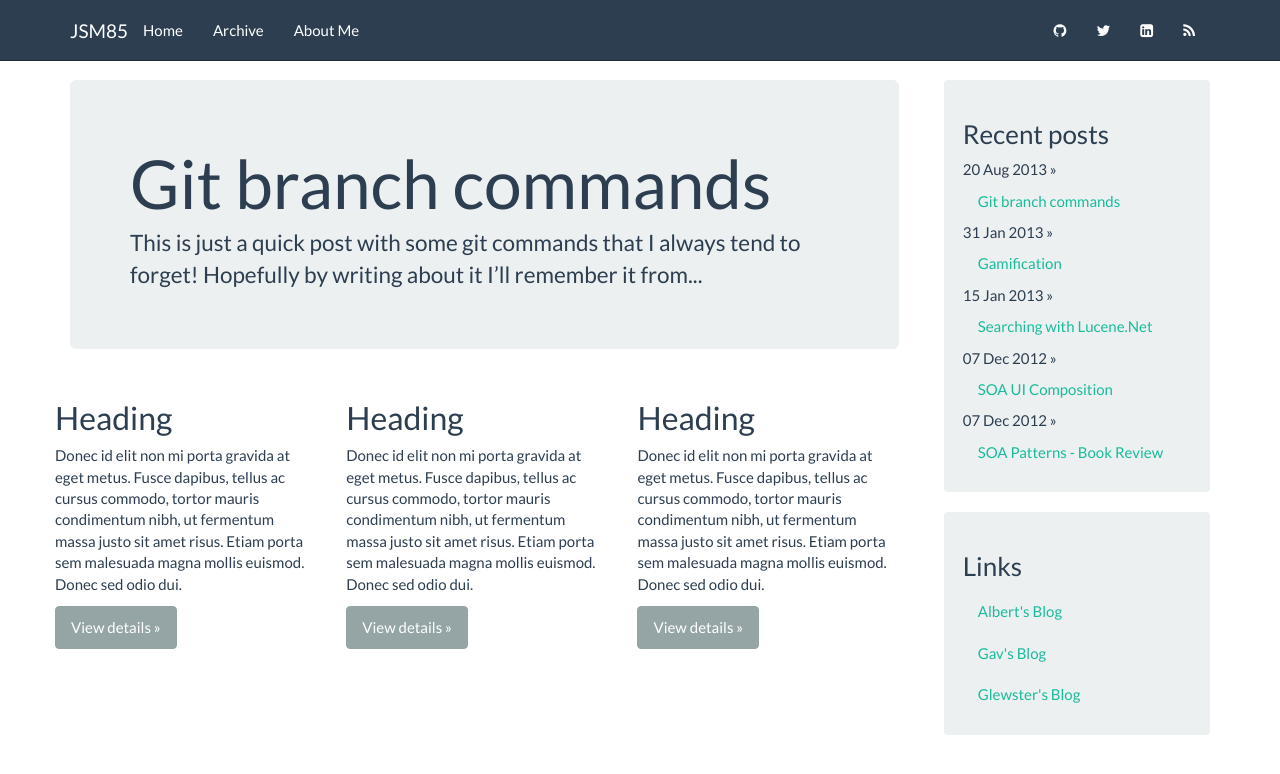
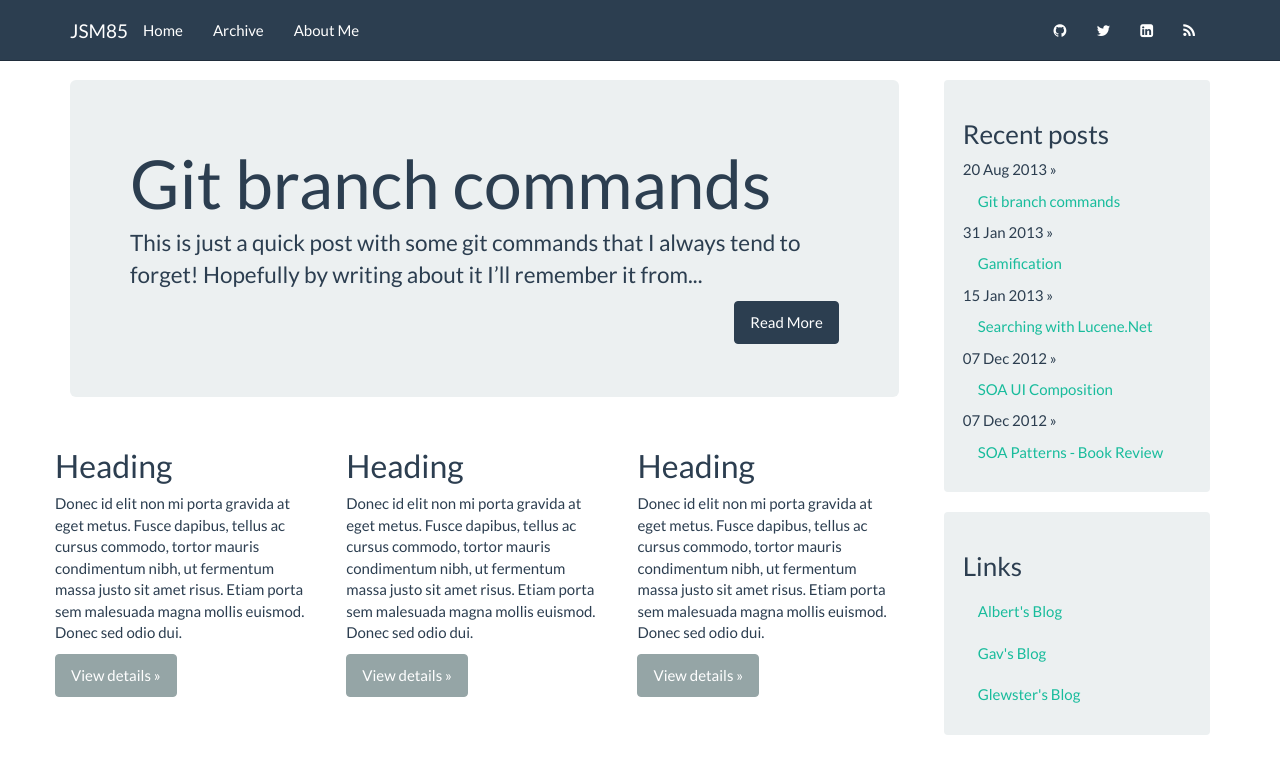
Before and after one commit to jsm85/jsm85.github.io, a Jekyll site: the page built from index.html, in a window 1280 px wide. Shown: the top 774 px of the page. Built offline with Jekyll 4.4.1, drawn with Linux system fonts in a browser that asks for light colours; nearby versions of some CDN libraries; library files that are not in the unit come from our copies; Markdown is read by kramdown in place of the engine named in the settings.

Commit message:
added button to the latest post headline

```diff
--- a/index.html
+++ b/index.html
@@ -4,12 +4,12 @@ title: Blog
 ---
 
 <div class="col-xs-12 col-mid-8">
-    <p class="pull-right visible-xs">
-        <button type="button" class="btn btn-primary btn-xs" data-toggle="offcanvas">Toggle nav</button></p>
     <div class="jumbotron">
     	{% for post in site.posts limit:1 %}
         <h1>{{ post.title }}</h1>
         <p>{{ post.content | truncatewords: 25 }}</p>
+        <p><a class="pull-right btn btn-primary" href="{{ post.url }}">Read More</a></p>
+    </br>
         {% endfor %}
     </div>
     <div class="row">
```
